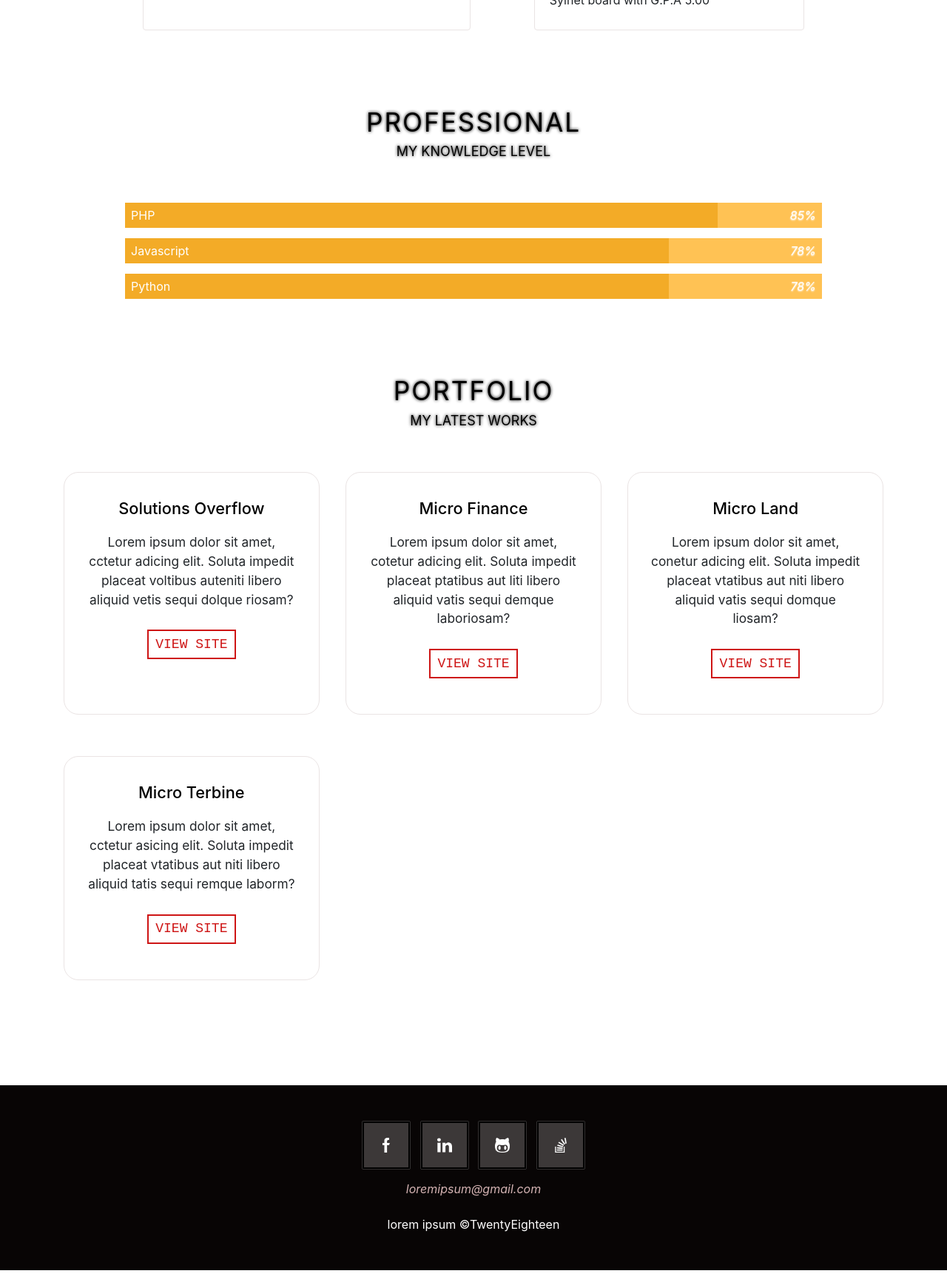
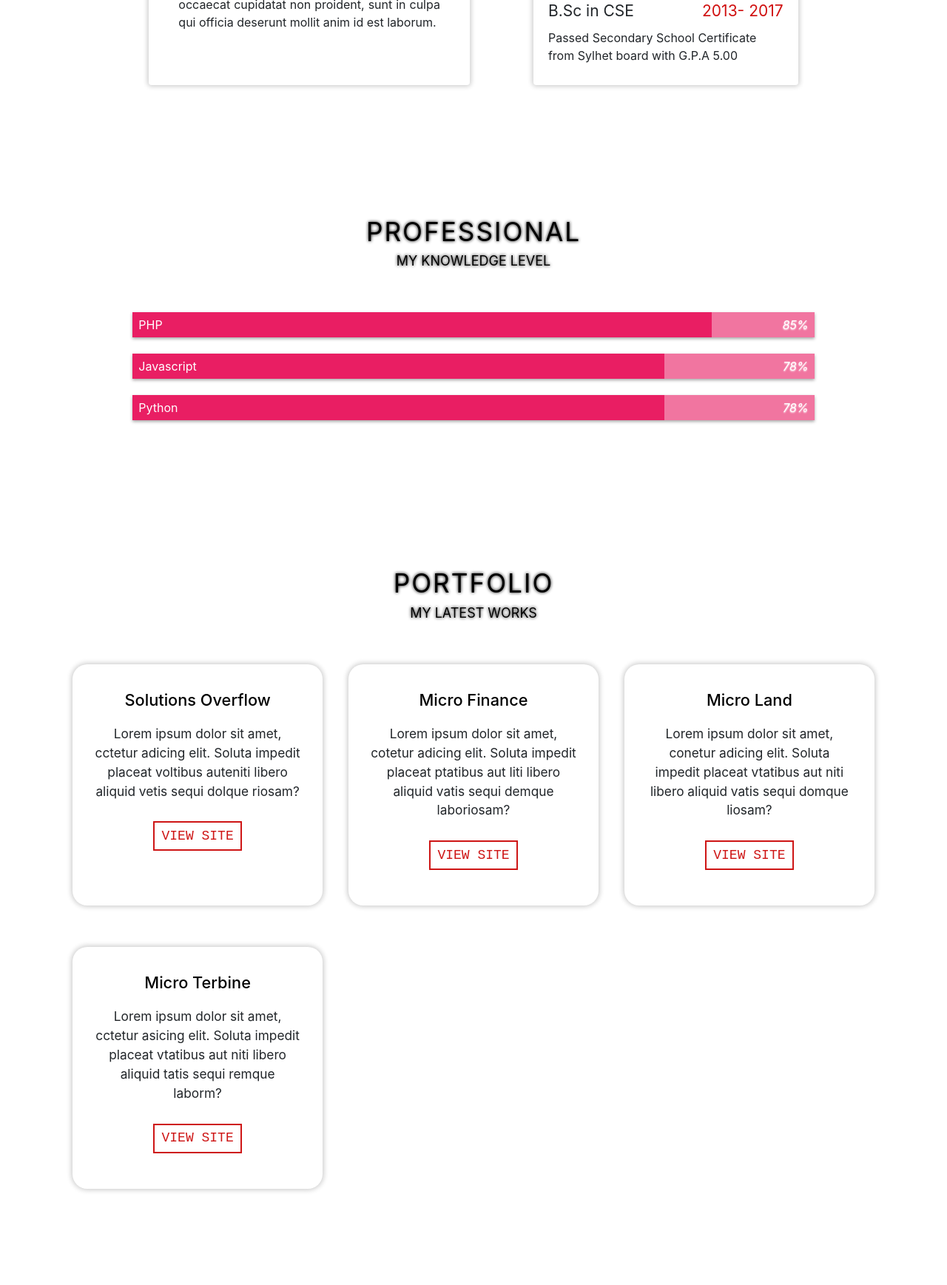
Before and after one commit to Enamulhasan85/shafi.azam, a plain HTML site: page index.html in a window 1280 px wide. Shown: the part 1060-2797 px from the top of the page at 74% size. Drawn offline with nearby package versions, Linux system fonts and the light colour scheme.

Commit message:
latest change

```diff
--- a/css/style.css
+++ b/css/style.css
@@ -7,11 +7,12 @@ body{
 /* home */
 .bg-image{
   background-image: url("../images/coding_in_the_laptop.jpeg");
-  min-height: 550px;
+  min-height: 630px;
   background-attachment: fixed;
   background-position: center;
   background-repeat: no-repeat;
   background-size: cover;
+
 }
 .rowheader{
   position: absolute;
@@ -35,10 +36,10 @@ body{
 
 /* myself */
 .main-section{
-  margin: 18px;
+ padding: 18px;
 }
 .section-header{
-  padding: 12px;
+  margin-bottom: 40px;
 }
 .section-name{
   font-size: 2.2rem;
@@ -68,7 +69,7 @@ body{
 .text-myself, .educational-background, .workfield {
   width: 100%;
   text-align: justify;
-  border: .5px solid #eae4e4;
+  box-shadow: 0 0 6px 2px #00000030;
   border-radius: 0.25rem;
 }
 .text-myself{
@@ -126,20 +127,18 @@ body{
 .skillbox{
   display: flex;
   font-size: 12pt;
-  background-color: #ffa500ab;
+  background-color: #e91e649c;
   height: 34px;
   width: 85%;
   color: white;
-  margin: 14px auto;
+  margin: 22px auto;
   align-items: center;
   position: relative;
+  box-shadow: 0 2px 4px #00000059;
 }
 .skill{
   position: absolute;
   left: 8px;
-}
-.skillname{
-
 }
 .bar{
   height: 100%;
@@ -150,19 +149,19 @@ body{
 }
 .animationbar{
   height: 100%;
-  background-color: #f3ab27;
+  background-color: #E91E63;
   -webkit-animation-name: progressbar; /* Safari 4.0 - 8.0 */
   -webkit-animation-duration: 2s; /* Safari 4.0 - 8.0 */
   animation-name: progressbar;
   animation-duration: 2s;
 }
 /* Safari 4.0 - 8.0 */
-@-webkit-keyframes progressbar {
+@-webkit-keyframes  {
   from {width: 0%; }
   to {width: 100%; }
 }
 /* Standard syntax */
-@keyframes progressbar {
+@keyframes  {
   from {width: 0%; }
   to {width: 100%; }
 }
@@ -175,18 +174,18 @@ body{
   text-shadow: 0 1px 2px white;
 }
 /* Safari 4.0 - 8.0 */
-@-webkit-keyframes progressvalue {
+@-webkit-keyframes  {
   from {opacity:  0; }
   to {opacity: : 1; }
 }
 /* Standard syntax */
-@keyframes progressvalue {
+@keyframes  {
   from {opacity:  0; }
   to {opacity: : 1; }
 }
 
-/* worklist */
-.worklist{
+/* worktable */
+.worktable{
   width: 100%;
 }
 .workfield{
@@ -204,25 +203,29 @@ body{
 .aboutwork{
   font-size: 1.08rem;
 }
+.btn-link{
+  margin: 18px auto;
+  width: 120px;
+  height: 40px;
+  text-decoration: none !important;
+}
+.btn-link a{
+  text-decoration: none !important;
+  color: #ce1515 !important;
+  text-align: left;
+}
 .link{
   display: flex;
   font-size: 18px;
-  width: 120px;
   height: 40px;
   justify-content: center;
   font-family: monospace;
   align-items: center;
-  margin: 18px auto;
   border: 2px solid #ce1515;
   transition: color 0.5s, background-color 0.5s , box-shadow 0.5s;
 }
-.workfield a {
-  color: #ce1515 !important;
-  text-align: left;
-}
-.workfield a:hover {
+.btn-link a:hover {
   color: white !important;
-  text-decoration: none;
 }
 .link:hover{
   background-color: #ce1515;
@@ -246,20 +249,20 @@ body{
 .social{
   text-align: center;
 }
+.social a{
+  color: transparent !important;
+}
 .socialicon{
   background-color: #3c3838;
   display: inline-block;
-  border: 2px solid black;
-  margin: 5px;
+  margin: 5px 8px;
   padding: 5px;
-  box-shadow: 0 0px 1px 0px white;
-  transition: background-color 0.6s,padding 0.3s, margin 0.3s ;
+  transition: background-color 0.3s,padding 0.3s, margin 0.3s ;
 }
 .socialicon:hover{
- background-color: #ff531f;
+ background-color: #E91E63;
  padding: 2px;
- margin: 3px 8px;
-
+ margin: 6px 11px;
 }
 .socialicon img{
   height: 100%;
@@ -280,7 +283,7 @@ body{
     justify-content: space-between;
   }
   .main-section{
-    margin: 56px 18px;
+    padding: 84px 18px 0px 18px;
   }
   .sub-section{
     margin-left: 18px;
@@ -301,9 +304,9 @@ body{
     padding: 12px;
   }
   .section-header{
-    margin: 18px 0px;
+    margin-bottom: 48px;
   }
-  .worklist{
+  .worktable{
     flex-wrap: wrap;
     justify-content: space-around;
   }
@@ -316,10 +319,6 @@ body{
   .rowheader{
     font-size: 36pt;
   }
-
-  .main-section{
-    margin: 56px;
-  }
   .sub-section{
     width: 50%;
     margin-left: 56px;
@@ -327,11 +326,13 @@ body{
   .text-myself{
     width: 50%;
   }
-
+  .main-section {
+    padding: 86px 98px;
+  }
   .section-header{
-    margin: 40px 0;
+    margin-bottom: 56px;
   }
-  .worklist{
+  .worktable{
     width: auto;
   }
   .workfield{
@@ -339,7 +340,7 @@ body{
     padding: 30px;
     margin-bottom: 56px;
   }
-  .link{
+  .btn-link{
     margin: 25px auto;
   }
 }
@@ -352,9 +353,6 @@ body{
   .flex-rows{
     justify-content: center;
   }
-  .main-section {
-    margin: 86px;
-  }
   .sub-section {
     width: 33%;
     margin-left: 0px;
@@ -364,21 +362,20 @@ body{
     padding: 40px;
     margin-right: 86px;
   }
-
   .educational-background {
     padding: 20px;
   }
   .result{
     padding: 8px 0;
   }
-  .worklist{
+  .worktable{
     justify-content: space-between;
   }
   .workfield{
     width: 31.2%;
     padding: 20px 30px;
   }
-  .link {
+  .btn-link {
     margin: 28px auto;
   }
 
--- a/index.html
+++ b/index.html
@@ -5,13 +5,18 @@
   <link rel="stylesheet" href="https://maxcdn.bootstrapcdn.com/bootstrap/4.1.0/css/bootstrap.min.css">
   <link href="https://fonts.googleapis.com/css?family=Merriweather+Sans:700" rel="stylesheet">
   <link href="https://fonts.googleapis.com/css?family=Lobster&amp;subset=cyrillic,cyrillic-ext,latin-ext,vietnamese" rel="stylesheet">
+  <script src="js/jquery.waypoints.min.js"></script>
   <script src="https://ajax.googleapis.com/ajax/libs/jquery/3.3.1/jquery.min.js"></script>
   <script src="https://cdnjs.cloudflare.com/ajax/libs/popper.js/1.14.0/umd/popper.min.js"></script>
   <script src="https://maxcdn.bootstrapcdn.com/bootstrap/4.1.0/js/bootstrap.min.js"></script>
+	<script src="https://unpkg.com/scrollreveal@4"></script>
+  <script>
+    ScrollReveal({ duration: 1000 })
+  </script>
   <meta charset="UTF-8">
   <meta name="viewport" content="width=device-width, initial-scale=1.0">
   <meta http-equiv="X-UA-Compatible" content="ie=edge">
-  <title>Portfolio | lorem ipsum - Front-end Developer</title>
+  <title>Portfolio | Shafiul Azam - Front-end Developer</title>
   <style>
     .navbar-dark .navbar-nav .nav-link{
       color: white;
@@ -22,18 +27,29 @@
     li:{
       border-bottom: 2px red ;
     }
-    .bg-dark {
-      background-color: transparent!important;
-      box-shadow: 2px 1px 12px 0px whitesmoke;
+    .navbar-bg {
+      background-color: #ce1515c4!important;
+      box-shadow: 0px 2px 8px 0px #0000003b;
+    }
+    .nav-link{
+      color: #fdfdfd!important;
+      font-size: 12pt!important;
+    }
+    .nav-item:hover .nav-link{
+      border-bottom: 2px solid #FF5722 !important;
+      color: #e4cfcf!important;
+    }
+    .nav-item:hover {
+      padding: 8px 8px 6px 8px !important;
     }
 
   </style>
 </head>
-<body data-spy="scroll" data-target=".navbar" data-offset="50">
+<body data-spy="scroll" data-target="#scrollspy" data-offset="500">
 
   <!-- **********navbar*********** -->
 
-  <nav class="navbar navbar-expand-sm bg-dark navbar-dark fixed-top ">
+  <nav id="scrollspy" class="navbar navbar-expand-sm navbar-bg navbar-dark fixed-top ">
       <button class="navbar-toggler " type="button" data-toggle="collapse" data-target="#collapsibleNavbar">
         <span class="navbar-toggler-icon "></span>
       </button>
@@ -43,13 +59,13 @@
           <a class="nav-link" href="#section1">HOME</a>
         </li>
         <li class="nav-item p-2">
-          <a class="nav-link" href="#section2">PROFESSIONAL</a>
+          <a class="nav-link" href="#section2">ABOUT</a>
         </li>
         <li class="nav-item p-2">
-          <a class="nav-link" href="#section3">PORTFOLIO</a>
+          <a class="nav-link" href="#section3">PROFESSIONAL</a>
         </li>
         <li class="nav-item p-2">
-          <a class="nav-link" href="#section4">EXPERIENCE</a>
+          <a class="nav-link" href="#section4">PORTFOLIO</a>
         </li>
       </ul>
     </div>
@@ -57,21 +73,21 @@
 
   <!-- **********navbar*********** -->
 
-  <div class="bg-image"></div>
+  <div id="section1" class="bg-image"></div>
   <div class="rowheader">
-    Hi I'm <span class="developer"> lorem ipsum </span> <br>  I am a Front-end Web Developer.
+    Hi I'm <span class="developer"> Shafiul Azam </span> <br>  I am a Front-end Web Developer.
   </div>
 
   <!-- ***********education********** -->
 
-  <div class="flex-rows flex-columns main-section">
-    <div class="text-myself flex1">
+  <div id="section2" class="flex-rows flex-columns main-section">
+    <div class="text-myself flex1 field-reveal">
       <div class="flex">
         <div class="avatar">
           <img src="images/myself.jpg" class="" alt="myphoto" width="88px">
         </div>
         <div class="text-header">
-          <div class="who">lorem ipsum</div>
+          <div class="who">Shafiul Azam</div>
           <p>Front-end Web Developer</p>
         </div>
       </div>
@@ -80,21 +96,21 @@
       </div>
     </div>
     <div class="flex-columns sub-section flex2">
-      <div class="educational-background">
+      <div class="educational-background field-reveal">
         <div class="clearfix">
           <div class="qualificationname">S.S.C</div>
           <div class="year">2008-2009</div>
         </div>
         <div class="result">Passed Secondary School Certificate from Sylhet board with G.P.A 5.00</div>
       </div>
-      <div class="educational-background">
+      <div class="educational-background field-reveal">
         <div class="clearfix">
           <div class="qualificationname">H.S.C</div>
           <div class="year">2010-2011</div>
         </div>
         <div class="result">Passed Secondary School Certificate from Sylhet board with G.P.A 5.00</div>
       </div>
-      <div class="educational-background">
+      <div class="educational-background field-reveal">
         <div class="clearfix">
           <div class="qualificationname">B.Sc in CSE</div>
           <div class="year">2013- 2017</div>
@@ -106,10 +122,12 @@
 
   <!-- ***********progressbar********** -->
 
-  <div class="main-section">
+
+
+  <div id="section3" class="main-section">
     <div class="section-header">
-      <div class="section-name">PROFESSIONAL</div>
-      <div class="textwhat">MY KNOWLEDGE LEVEL</div>
+      <div class="section-name text-reveal">PROFESSIONAL</div>
+      <div class="textwhat text-reveal">MY KNOWLEDGE LEVEL</div>
     </div>
 
     <div class="skillbox">
@@ -151,31 +169,39 @@
 
   <!-- ***********workfield********** -->
 
-  <div class="main-section">
+  <div id="section4" class="main-section">
     <div class="section-header">
-      <div class="section-name">PORTFOLIO</div>
-      <div class="textwhat">MY LATEST WORKS</div>
+      <div class="section-name text-reveal">PORTFOLIO</div>
+      <div class="textwhat text-reveal">MY LATEST WORKS</div>
     </div>
-    <div class="worklist flex-rows flex-columns">
-      <div class="workfield">
+    <div class="worktable flex-rows flex-columns">
+      <div class="workfield field-reveal">
         <div class="name_of_work">Solutions Overflow</div>
         <div class="aboutwork">Lorem ipsum dolor sit amet, cctetur adicing elit. Soluta impedit placeat voltibus auteniti libero aliquid vetis sequi dolque riosam?</div>
-        <a href="#"><div class="link">VIEW SITE</div></a>
+        <div class="btn-link">
+          <a href="#"><div class="link">VIEW SITE</div></a>
+        </div>
       </div>
-      <div class="workfield">
+      <div class="workfield field-reveal">
         <div class="name_of_work">Micro Finance</div>
         <div class="aboutwork">Lorem ipsum dolor sit amet, cotetur adicing elit. Soluta impedit placeat ptatibus aut liti libero aliquid vatis sequi demque laboriosam?</div>
-        <a href="#"><div class="link">VIEW SITE</div></a>
+        <div class="btn-link">
+          <a href="#"><div class="link">VIEW SITE</div></a>
+        </div>
       </div>
-      <div class="workfield">
+      <div class="workfield field-reveal">
         <div class="name_of_work">Micro Land</div>
         <div class="aboutwork">Lorem ipsum dolor sit amet, conetur adicing elit. Soluta impedit placeat vtatibus aut niti libero aliquid vatis sequi domque liosam?</div>
-        <a href="#"><div class="link">VIEW SITE</div></a>
+        <div class="btn-link">
+          <a href="#"><div class="link">VIEW SITE</div></a>
+        </div>
       </div>
-      <div class="workfield">
+      <div class="workfield field-reveal">
         <div class="name_of_work">Micro Terbine</div>
         <div class="aboutwork">Lorem ipsum dolor sit amet, cctetur asicing elit. Soluta impedit placeat vtatibus aut niti libero aliquid tatis sequi remque laborm?</div>
-        <a href="#"><div class="link">VIEW SITE</div></a>
+        <div class="btn-link">
+          <a href="#"><div class="link">VIEW SITE</div></a>
+        </div>
       </div>
     </div>
   </div>
@@ -208,13 +234,19 @@
         </div>
       </div>
       <div class="email">
-        <i style="color:#d4b3b3;">loremipsum@gmail.com</i>
+        <i style="color:#d4b3b3;">syl.shafi@gmail.com</i>
       </div>
     </div>
     <div class="copyright" style="text-align:center; color:white;">
-      lorem ipsum ©TwentyEighteen
+      Shafiul Azam ©TwentyEighteen
     </div>
   </div>
+  <script>
+    ScrollReveal().reveal('.skillbox', {distance: '80px',duration: '1000', interval: '300'});
+    ScrollReveal().reveal('.field-reveal', {distance: '80px',duration: '1000', interval: '300'});
+    ScrollReveal().reveal('.text-reveal', {distance: '80px', origin: 'right', duration: '1000' , interval: '300', mobile: false});
+    ScrollReveal().reveal('.socialicon', {distance: '150px', origin: 'right',duration: '1000', interval: '300', mobile: false});
 
+  </script>
 </body>
 </html>
```
